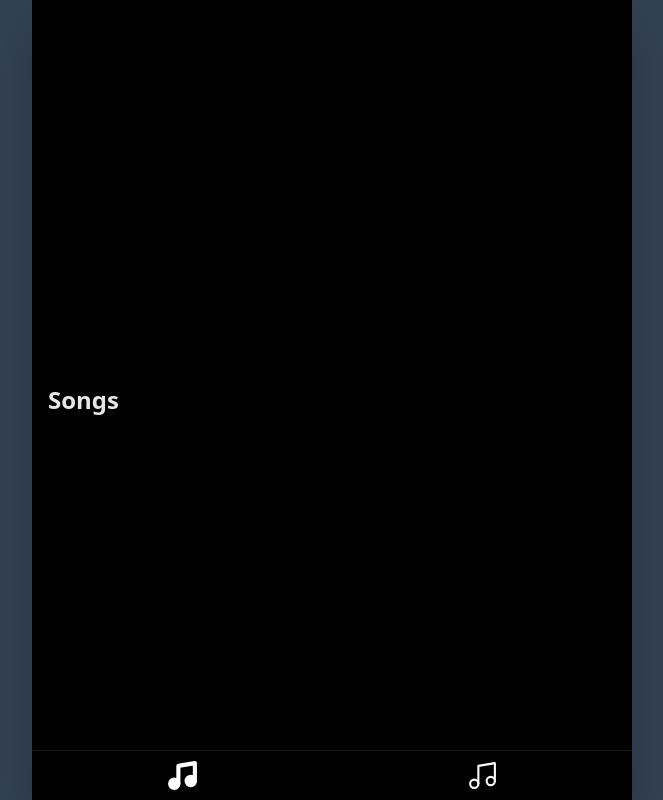
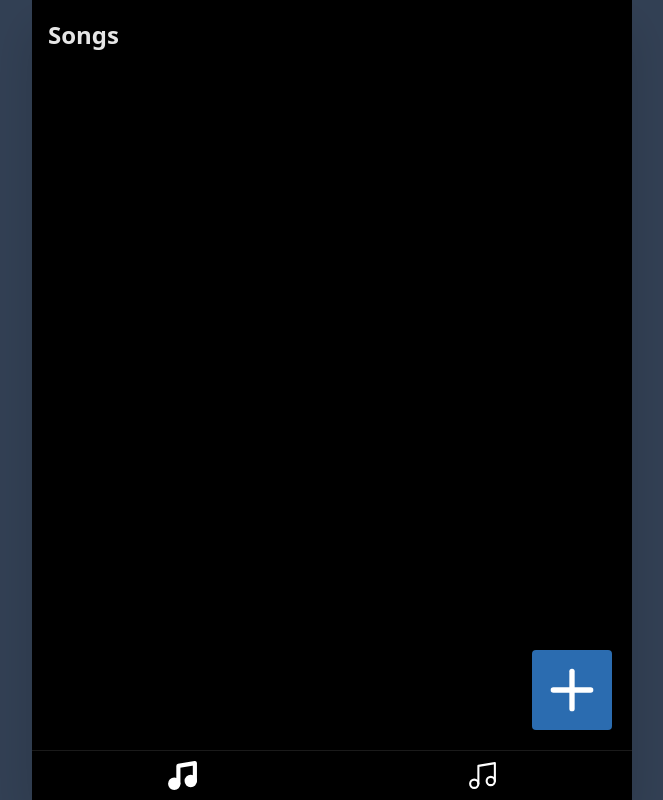
Before and after one commit to nouchata/slowed-reverber, a Next.js app: page /app/songs in a window 1280 px wide. Shown: the whole page, without its empty margins (308-971 px from the left). Built offline with nearby package versions, Linux system fonts and the light colour scheme.

Commit message:
feat(app): work on modals
some work on implementing modals
css fixes for safari
also gsap seems to mess with firefox very hard i really wanna cry

```diff
--- a/src/layouts/AppLayout.tsx
+++ b/src/layouts/AppLayout.tsx
@@ -4,6 +4,7 @@ import { useEffect } from 'react';
 import MenuSongsSVG from '@/svgs/app/menu/MenuSongs';
 import AppHeader from '@/templates/app/AppHeader';
 import AppMenu from '@/templates/app/AppMenu';
+import AppModals from '@/templates/app/AppModals';
 import type { IBasicPropsInterface } from '@/utils/interfaces/BasicPropsInterface';
 
 const menuItems = {
@@ -11,6 +12,7 @@ const menuItems = {
   Settings: MenuSongsSVG,
 };
 
+/* the global of the app (header + menu + modals) */
 const AppLayout = (props: IBasicPropsInterface & { tabName: string }) => {
   useEffect(() => {
     gsap.set('#main-display-div', { className: 'bg-slate-700' });
@@ -22,15 +24,16 @@ const AppLayout = (props: IBasicPropsInterface & { tabName: string }) => {
           id="app-display"
           className="relative overflow-hidden h-full flex-[0_1_600px] bg-black drop-shadow-2xl flex flex-col flex-nowrap"
         >
+          <AppModals className="z-50" />
           <AppHeader
             title={props.tabName}
-            className="backdrop-blur-sm h-[70px] block fixed top-0 w-full drop-shadow z-50"
+            className="backdrop-blur-sm h-[70px] block absolute top-0 w-full drop-shadow z-30"
           ></AppHeader>
-          <div className="flex-1 pt-[70px]">
+          <div className="relative flex-1 pt-[70px]">
             {props.children && props.children}
           </div>
           <AppMenu
-            className="border-t border-t-[rgba(255,255,255,0.1)] flex-[0_0_50px] drop-shadow z-50 shadow-inner"
+            className="border-t border-t-[rgba(255,255,255,0.1)] flex-[0_0_50px] drop-shadow z-30 shadow-inner"
             selectedItem={props.tabName}
             menuItems={menuItems}
           ></AppMenu>
--- a/src/pages/app/songs.tsx
+++ b/src/pages/app/songs.tsx
@@ -1,10 +1,11 @@
-import router from 'next/router';
+import { useRouter } from 'next/router';
 
 import AppLayout from '@/layouts/AppLayout';
 import { Meta } from '@/layouts/Meta';
 import type { NextPageLayoutInterface } from '@/utils/interfaces/NextPageLayoutInterface';
 
 const AppSongs: NextPageLayoutInterface = () => {
+  const router = useRouter();
   return (
     <>
       <Meta
@@ -14,7 +15,35 @@ const AppSongs: NextPageLayoutInterface = () => {
           router.asPath
         }
       ></Meta>
-      <h1>APPPPPPPPPPPP AYAYA</h1>
+      <div className="h-full w-full"></div>
+      <div
+        id="song-tab-add-button-ping"
+        className="absolute bottom-5 right-5 h-20 w-20 bg-blue-700 animate-big-elem-ping rounded"
+      ></div>
+      <button
+        id="song-tab-add-button"
+        className="absolute bottom-5 right-5 h-20 w-20 stroke-white bg-blue-700 rounded flex justify-center items-center box-border p-2"
+        onClick={() =>
+          router.push(
+            { pathname: '/app/songs', query: { md: 'addSong' } },
+            undefined,
+            { shallow: true }
+          )
+        }
+      >
+        <svg
+          xmlns="http://www.w3.org/2000/svg"
+          viewBox="0 0 24 24"
+          fill="none"
+          strokeWidth="2"
+          strokeLinecap="round"
+          strokeLinejoin="round"
+          className="w-full h-full"
+        >
+          <line x1="12" y1="5" x2="12" y2="19"></line>
+          <line x1="5" y1="12" x2="19" y2="12"></line>
+        </svg>
+      </button>
     </>
   );
 };
--- a/src/templates/app/AppHeader.tsx
+++ b/src/templates/app/AppHeader.tsx
@@ -9,9 +9,7 @@ const AppHeader = (
   props: IAppHeaderProps & IBasicPropsInterface
 ): JSX.Element => {
   return (
-    <div
-      className={`${props.className} flex flex-row h-full box-border select-none`}
-    >
+    <div className={`${props.className} flex flex-row box-border select-none`}>
       <div className="flex-[0_1_100%] flex flex-col flex-nowrap justify-center box-border p-4 overflow-hidden">
         <h1 className="text-2xl font-bold m-0 p-0 text-ellipsis overflow-hidden flex-[0_0_auto] text-white opacity-90">
           {props.title}
--- /dev/null
+++ b/src/templates/app/AppModals.tsx
@@ -0,0 +1,61 @@
+import gsap from 'gsap';
+import { useRouter } from 'next/router';
+import { useEffect, useRef } from 'react';
+
+import type { IBasicPropsInterface } from '@/utils/interfaces/BasicPropsInterface';
+import useIsomorphicLayoutEffect from '@/utils/useIsomorphicLayoutEffect';
+
+const AppModals = (props: IBasicPropsInterface) => {
+  const router = useRouter();
+  const modalContainerRef = useRef<HTMLDivElement>(null);
+  const modalContainerTl = useRef<gsap.core.Timeline>(
+    gsap.timeline({ paused: true })
+  );
+  const modalXlRef = useRef<HTMLDivElement>(null);
+  const modalXlTl = useRef<gsap.core.Timeline>(gsap.timeline({ paused: true }));
+  useIsomorphicLayoutEffect(() => {
+    const ctx = gsap.context(() => {
+      /* using display instead of dom removal allows to control the animation when the user is navigating */
+      modalContainerTl.current
+        .set(modalContainerRef.current, { css: { display: 'block' } })
+        .to(modalContainerRef.current, {
+          backgroundColor: 'rgba(0,0,0,0.5)',
+          duration: 0.5,
+        });
+      modalXlTl.current
+        .set(modalXlRef.current, { css: { display: 'block' } })
+        .from(modalXlRef.current, { translateY: '+=100%', duration: 0.3 }, 0)
+        .to(modalXlRef.current, { opacity: 1, duration: 0.3 }, 0);
+    });
+
+    return () => {
+      ctx.revert();
+    };
+  }, []);
+
+  useEffect(() => {
+    if (router.query.md) {
+      modalContainerTl.current.play();
+      modalXlTl.current.play();
+    } else {
+      modalContainerTl.current.reverse();
+      modalXlTl.current.reverse();
+    }
+  }, [router.query.md]);
+  return (
+    <div
+      id="app-display-modal-container"
+      className={`absolute hidden w-full h-full bg-[rgba(0,0,0,0)] ${props.className}`}
+      ref={modalContainerRef}
+    >
+      <div
+        id="app-display-xl-modal"
+        className="absolute hidden opacity-0 bottom-0 w-full h-[90%] rounded-t bg-slate-600"
+        ref={modalXlRef}
+      ></div>
+      <div></div>
+    </div>
+  );
+};
+
+export default AppModals;
--- a/tailwind.config.js
+++ b/tailwind.config.js
@@ -38,6 +38,15 @@ module.exports = {
           900: '#2a4365',
         },
       },
+      animation: {
+        'big-elem-ping': 'big-elem-ping 1s cubic-bezier(0, 0, 0.2, 1) infinite',
+      },
+      keyframes: {
+        'big-elem-ping': {
+          '0%': { opacity: '80%' },
+          '100%': { transform: 'scale(1.2)', opacity: '0' },
+        },
+      },
     },
   },
   plugins: [],
```
